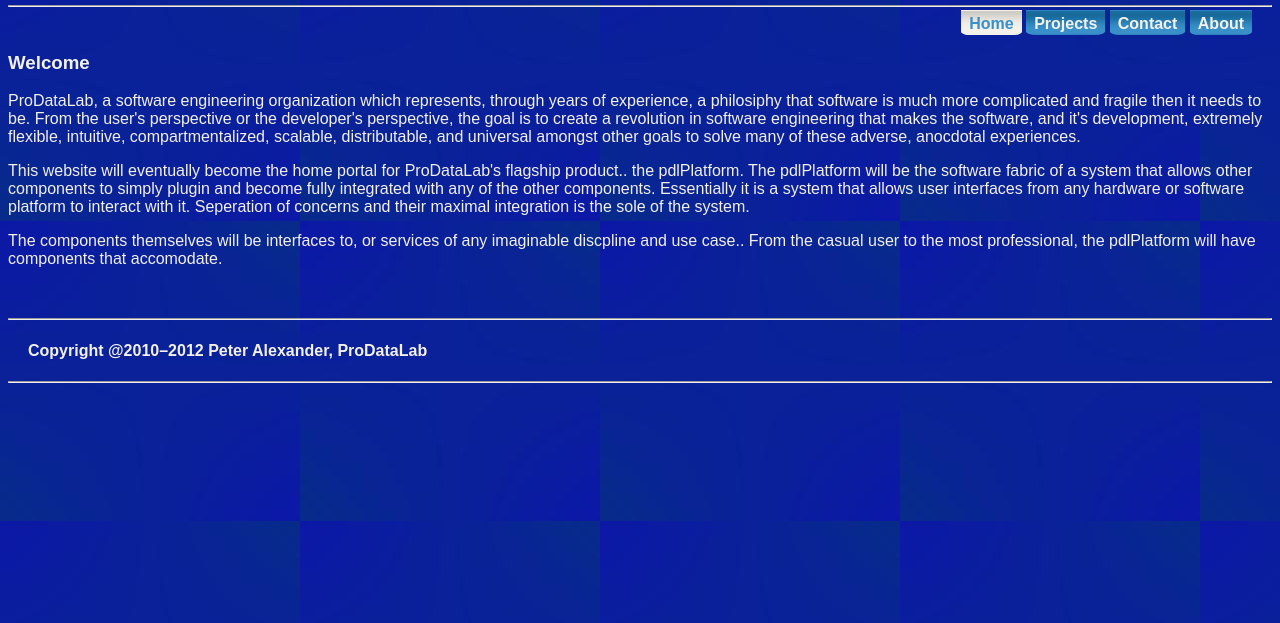
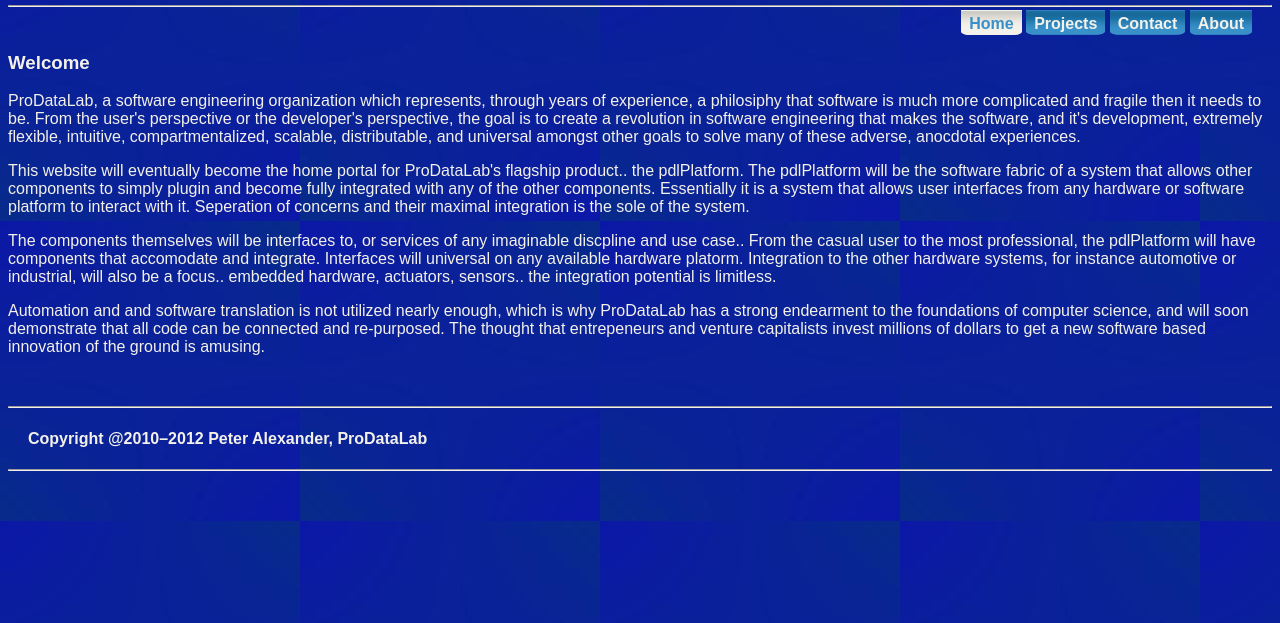
Before and after one commit to travlr/pdlOldWebsite, a plain HTML site: page index.html in a window 1280 px wide. Shown: the part 79-702 px from the top of the page. Drawn offline with Linux system fonts and the light colour scheme.

Commit message:
minor changes

```diff
--- a/index.html
+++ b/index.html
@@ -60,7 +60,16 @@
       </p>
       <p>
         The components themselves will be interfaces to, or services of any imaginable discpline and use case..
-        From the casual user to the most professional, the pdlPlatform will have components that accomodate.
+        From the casual user to the most professional, the pdlPlatform will have components that accomodate and
+        integrate. Interfaces will universal on any available hardware platorm. Integration to the other hardware
+        systems, for instance automotive or industrial, will also be a focus.. embedded hardware, actuators, sensors..
+        the integration potential is limitless.
+      </p>
+      <p>
+        Automation and and software translation is not utilized nearly enough, which is why ProDataLab has a strong
+        endearment to the foundations of computer science, and will soon demonstrate that all code can be connected
+        and re-purposed. The thought that entrepeneurs and venture capitalists invest millions of dollars to get a
+        new software based innovation of the ground is amusing.
       </p>
     </div>
     <div id="footer">
```
